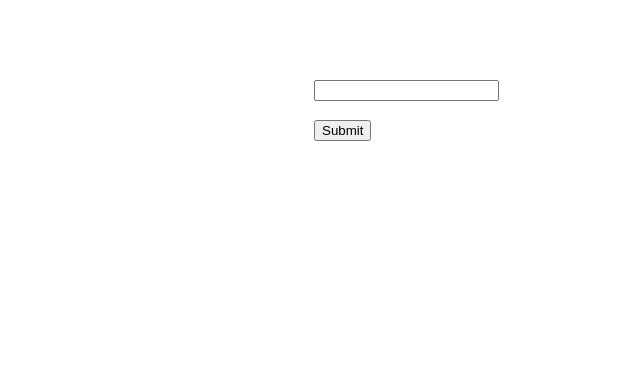
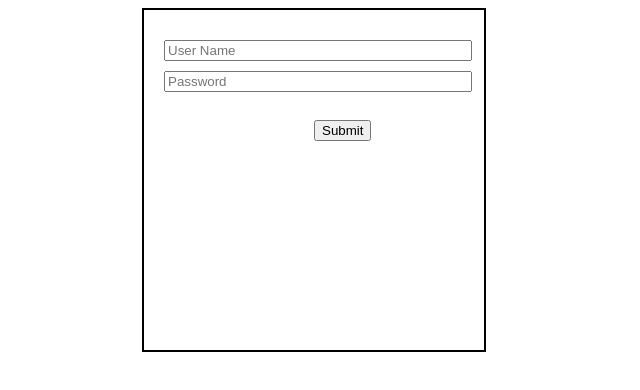
Before and after one commit to tahir-kali/password_manager, a plain HTML site: page index.html in a window 1280 px wide. Shown: the whole page, without its empty margins (326-966 px from the left). Drawn offline with Linux system fonts and the light colour scheme.

Commit message:
Validate user name now

```diff
--- a/index.html
+++ b/index.html
@@ -23,10 +23,19 @@
       .hidden{
         display: none;
       }
-      input {
-        position: absolute;
-        top: 80px;
-        left: 50%;
+
+      #login{
+        height: 300px;
+        padding: 20px;
+        border: 2px solid black;
+        margin: auto;
+        width: min(300px,99%)
+
+      }
+      #login input{
+        width: 100%;
+        display: block;
+        margin-block: 10px;
       }
       button {
         position: absolute;
@@ -37,7 +46,8 @@
   </head>
   <body>
     <div id="login">
-      <input type="password" id="pwd" />
+      <input type="text" id="usr" placeholder="User Name" />
+      <input type="password" id="pwd" placeholder="Password" />
       <button type="submit" onclick="login()">Submit</button>
     </div>
     <div id="welcome" class="hidden">
@@ -50,6 +60,7 @@
     <script>
       function login(){
         const pwd = document.getElementById("pwd");
+        const userName = "muneer@gmail.com";
         const token = "Muneer is cool @123";
         if(pwd.value === token){
           // Authentication success
@@ -64,6 +75,7 @@
         const element = document.getElementById(what);
         element.classList.remove('hidden');
         login.classList.add("hidden");
+
       }
     </script>
   </body>
```
Also changed, not shown: 1 other file.
